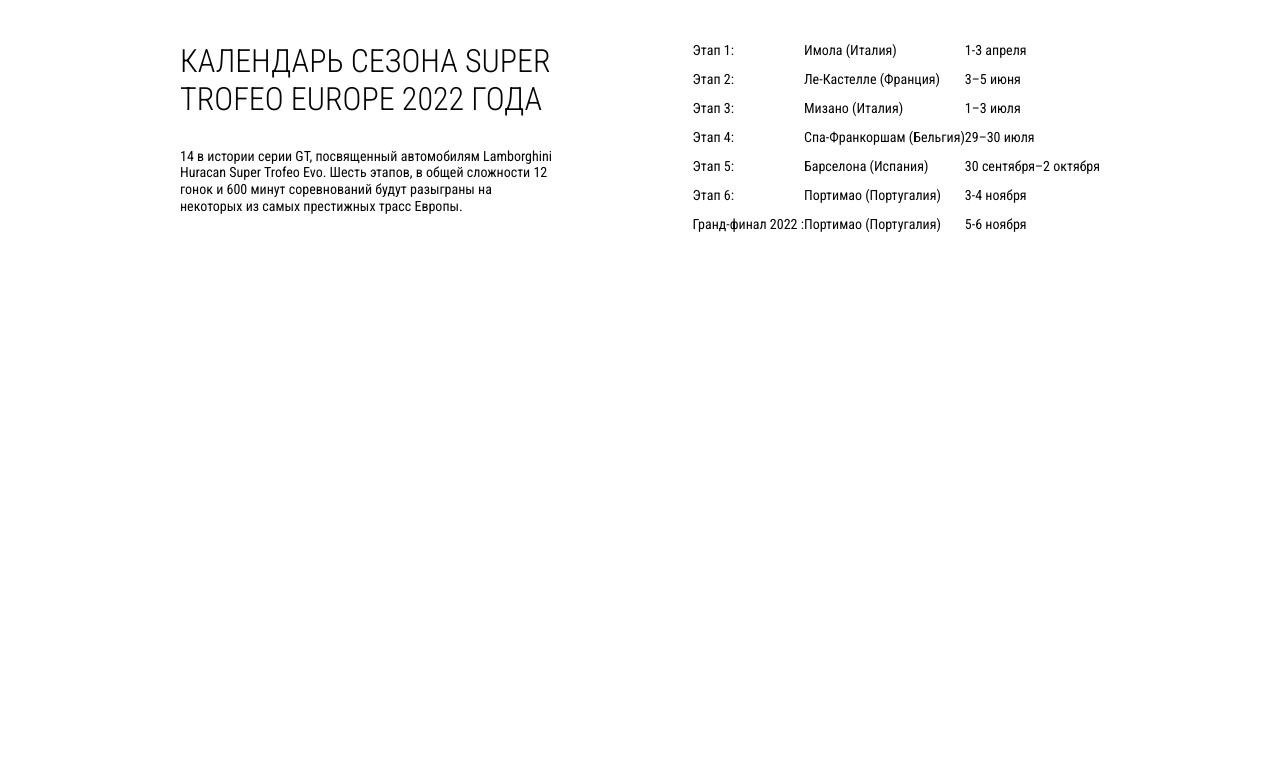
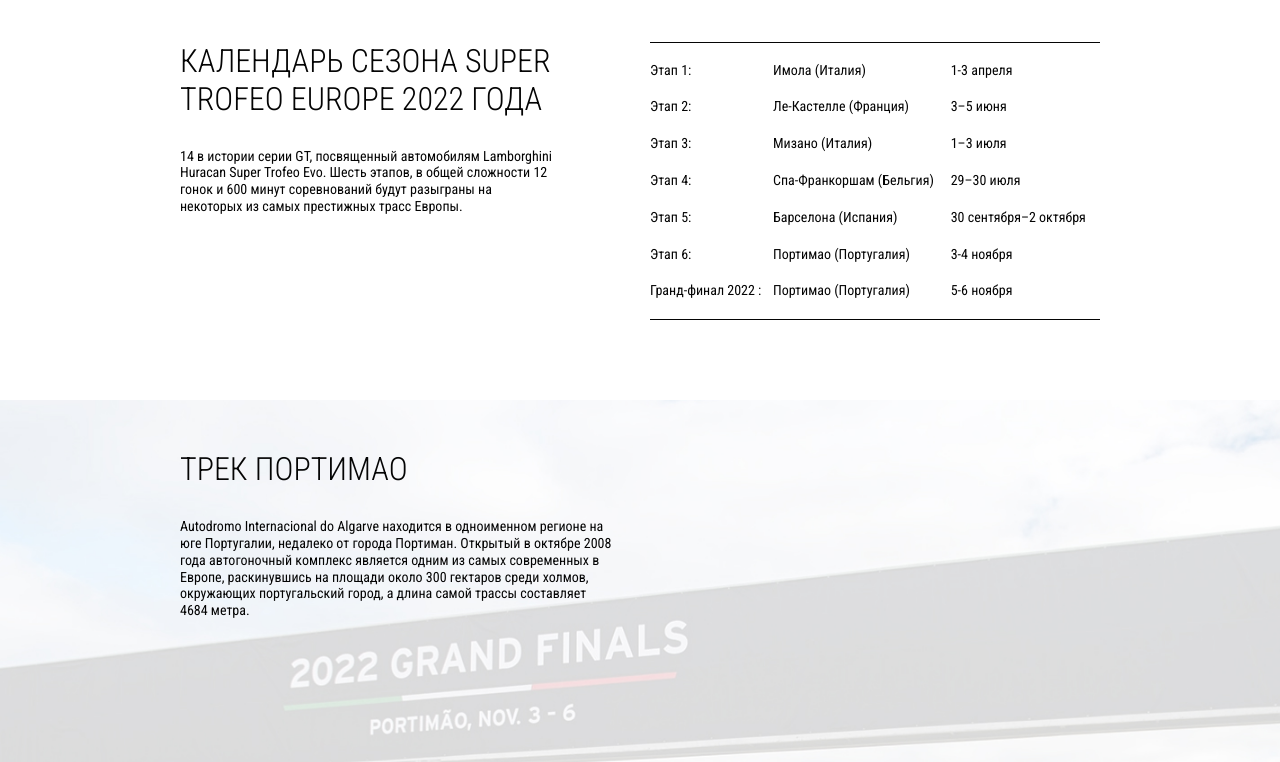
Before and after one commit to mrFTO/Lambo-site-project, a plain HTML site: page index.html in a window 1280 px wide. Shown: the part 2020-2782 px from the top of the page. Before the commit the page ends 2365 px from the top, so only its background shows below. Drawn offline with Linux system fonts and the light colour scheme.

Commit message:
Update day 5
main

```diff
--- a/css/style.css
+++ b/css/style.css
@@ -178,5 +178,62 @@
 }
 
 .info__table {
+  flex-basis: 450px;
+  border-bottom: 1px solid #040404;
+  position: relative;
+  top: 20px;
+}
+
+.info__table td {
+  padding-bottom: 20px;
+}
+
+.info__table::before {
+  content: "";
+  border-top: 1px solid #040404;
+  position: absolute;
+  width: 100%;
+  top: -20px;
+}
+
+.track {
+
+  background-image: url(/images/track-bg.jpg);
+  background-position: center;
+  background-repeat: no-repeat;
+  background-size: cover;
+}
+
+.track__inner {
+  display: flex;
+  flex-direction: column;
+  /* padding-bottom: 90px; */
+  min-height: 100vh;
 
 }
+
+.track__title {
+  font-weight: 300;
+  font-size: 32px;
+  line-height: 38px;
+  color: #040404;
+  text-transform: uppercase;
+  padding-top: 50px;
+  padding-bottom: 30px;
+}
+.track__text {
+  font-weight: 400;
+  font-size: 14px;
+  line-height: 120%;
+  color: #040404;
+  max-width: 435px;
+  /* flex-basis: 435px; */
+}
+
+.track__img {
+  /* margin: 0 auto;
+  display: block;
+  margin-top: 250px; */
+  margin: auto auto 90px auto;
+
+}
--- a/index.html
+++ b/index.html
@@ -162,6 +162,22 @@
           </div>
         </div>
       </section>
+      <section class="track">
+        <div class="container">
+          <div class="track__inner">
+          <h3 class="track__title">ТРЕК ПОРТИМАО</h3>
+          <p class="track__text">
+            Autodromo Internacional do Algarve находится в одноименном регионе
+            на юге Португалии, недалеко от города Портиман. Открытый в октябре
+            2008 года автогоночный комплекс является одним из самых современных
+            в Европе, раскинувшись на площади около 300 гектаров среди холмов,
+            окружающих португальский город, а длина самой трассы составляет 4684
+            метра.
+          </p>
+          <img src="/images/track-img.png" alt="" class="track__img" />
+          </div>
+        </div>
+      </section>
     </main>
 
     <script src="js/main.js"></script>
```
Also changed, not shown: images/track-bg.jpg (added), images/track-img.png (added).
